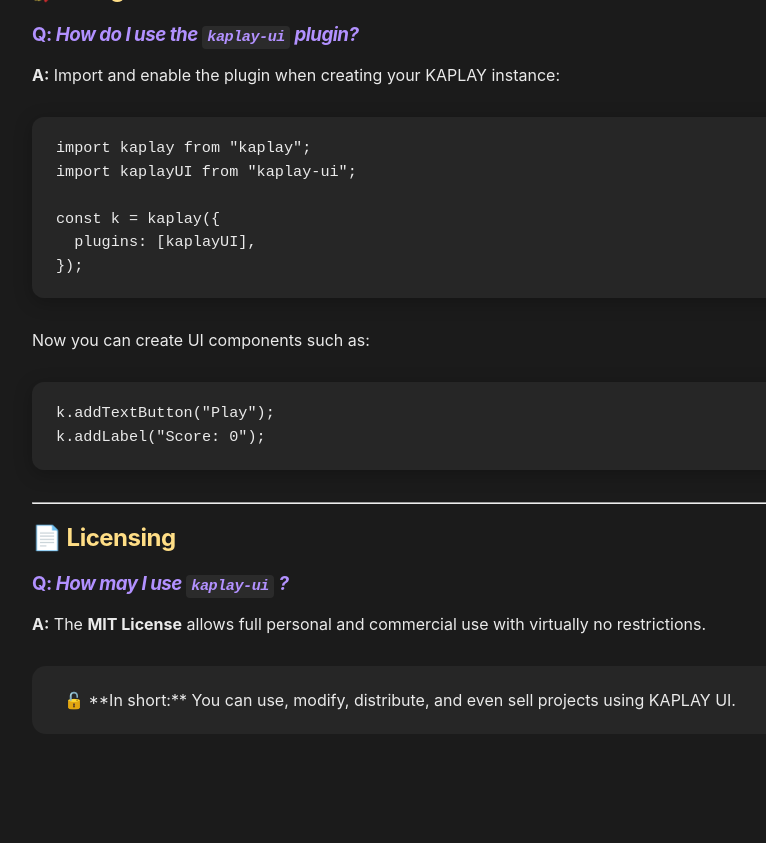
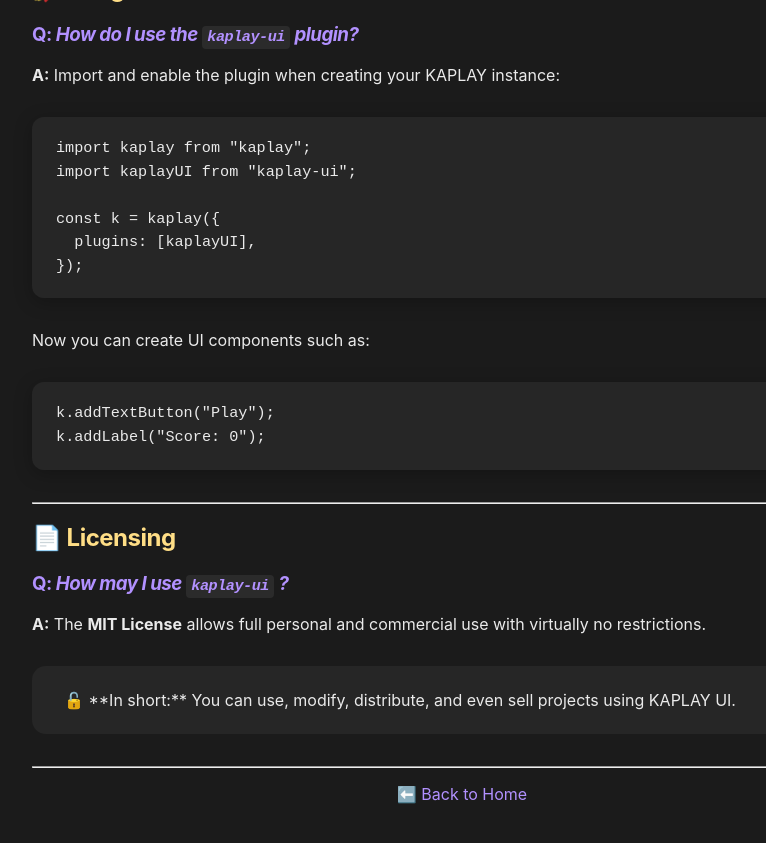
Before and after one commit to jbakchr/kaplay-ui, a Jekyll site: the page built from docs/faq.md, in a window 1280 px wide and 900 px high, scrolled down 1313 px. Shown: the top 843 px of the window, without its empty margins (178-944 px from the left). Built offline with Jekyll 4.4.1, drawn with Linux system fonts in a browser that asks for light colours; our own code applies the rules of GitHub Pages for plain Markdown files.

Commit message:
Added link from faq to index.md

```diff
--- a/docs/faq.md
+++ b/docs/faq.md
@@ -70,3 +70,9 @@
 <div class="block">
 🔓 **In short:** You can use, modify, distribute, and even sell projects using KAPLAY UI.
 </div>
+
+---
+
+<p align="center">
+  <a href="https://jbakchr.github.io/kaplay-ui/">⬅️ Back to Home</a>
+</p>
```
